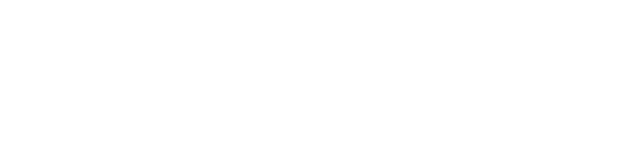
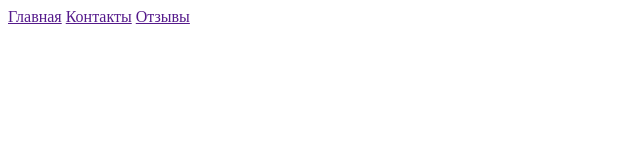
Before and after one commit to INGeron/Lesson9, a plain HTML site: page index.html in a window 1280 px wide. Shown: the whole page, without its empty margins (0-640 px from the left). Drawn offline with Linux system fonts and the light colour scheme.

Commit message:
add header

```diff
--- a/index.html
+++ b/index.html
@@ -7,6 +7,12 @@
     <title>Document</title>
 </head>
 <body>
-
+    <header>
+        <nav>
+            <a href="">Главная</a>
+            <a href="">Контакты</a>
+            <a href="">Отзывы</a>
+        </nav>
+    </header>
 </body>
 </html>
```
